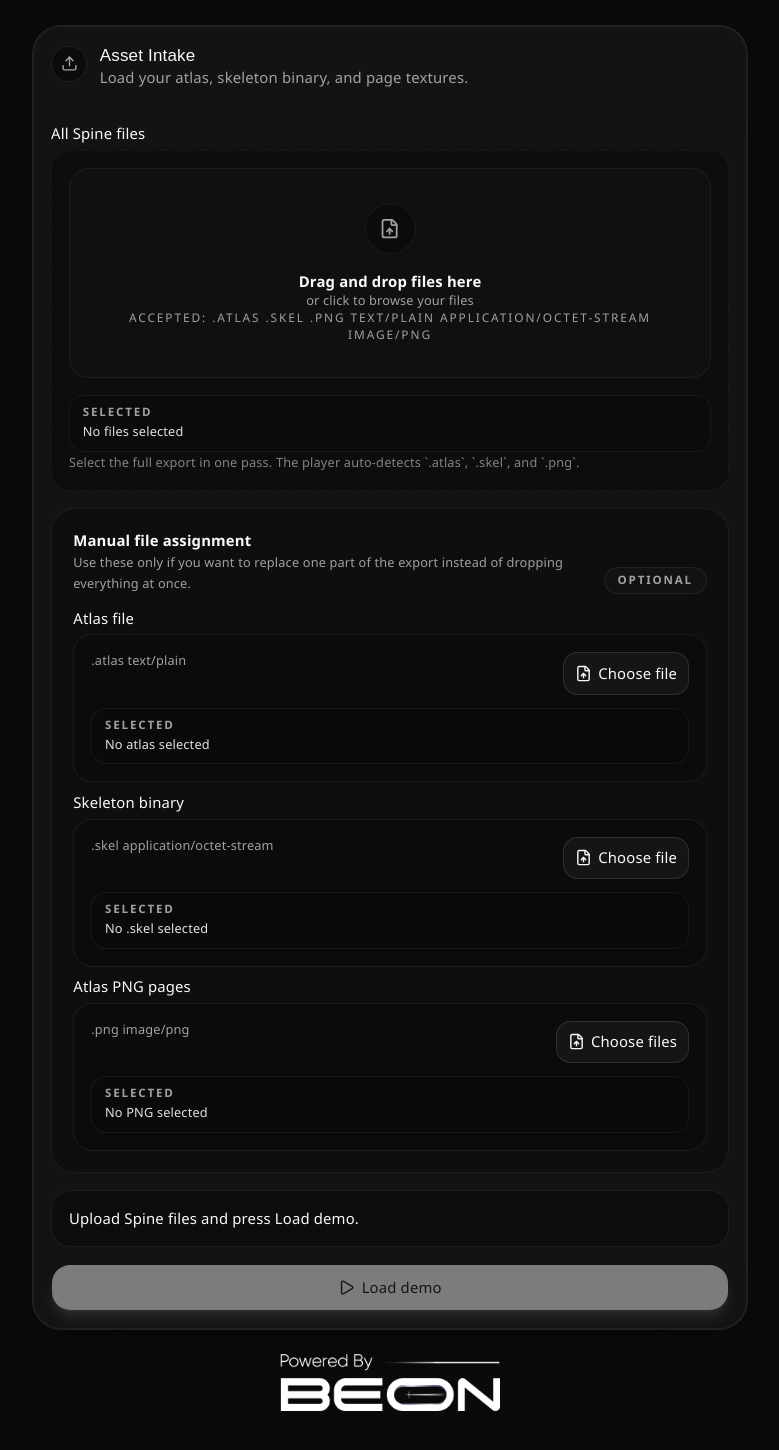
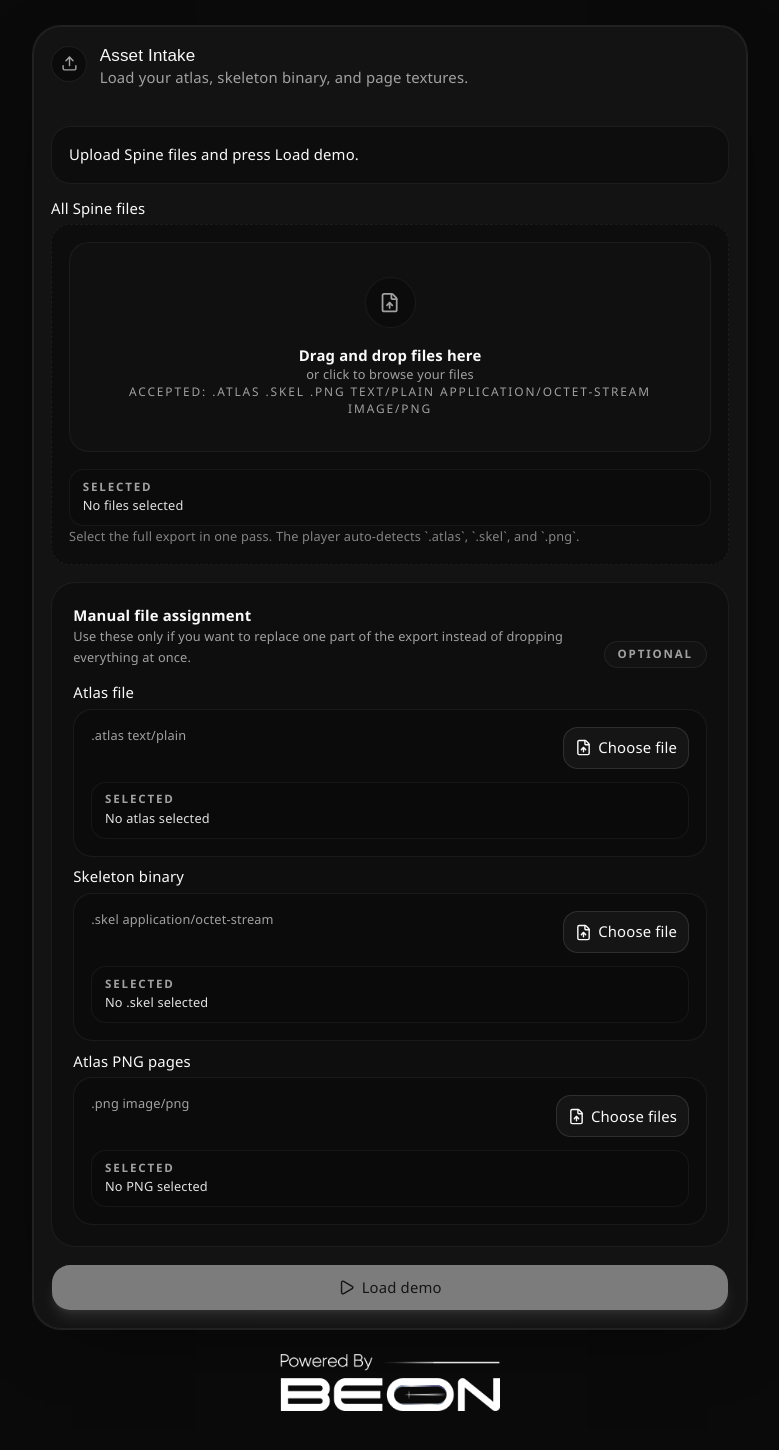
Before and after one commit to vaso991/spine-player, a React (Vite) app: page / in a window 1280 px wide. Shown: the top 1450 px of the page, without its empty margins (250-1029 px from the left). Built offline with nearby package versions, Linux system fonts and the light colour scheme.

Commit message:
feat: move status and error display above file inputs in intake panel

```diff
--- a/src/components/spine-player/intake-panel.tsx
+++ b/src/components/spine-player/intake-panel.tsx
@@ -36,6 +36,13 @@ export function IntakePanel({
         description="Load your atlas, skeleton binary, and page textures."
       >
         <div className="space-y-4">
+          <div className="rounded-2xl border border-border/60 bg-background/60 p-4">
+            {error ? <p className="text-sm text-red-400">{error}</p> : null}
+            <p className={error ? 'mt-2 text-sm font-medium text-foreground' : 'text-sm font-medium text-foreground'}>
+              {status}
+            </p>
+          </div>
+
           <FileInputField
             id="all-spine-files"
             label="All Spine files"
@@ -100,11 +107,6 @@ export function IntakePanel({
             </div>
           </div>
 
-          <div className="rounded-2xl border border-border/60 bg-background/60 p-4">
-            <p className="text-sm font-medium text-foreground">{status}</p>
-            {error ? <p className="mt-2 text-sm text-red-400">{error}</p> : null}
-          </div>
-
           <Button
             className="h-11 w-full rounded-2xl bg-primary text-primary-foreground shadow-lg shadow-primary/20"
             disabled={!canLoad}
```
